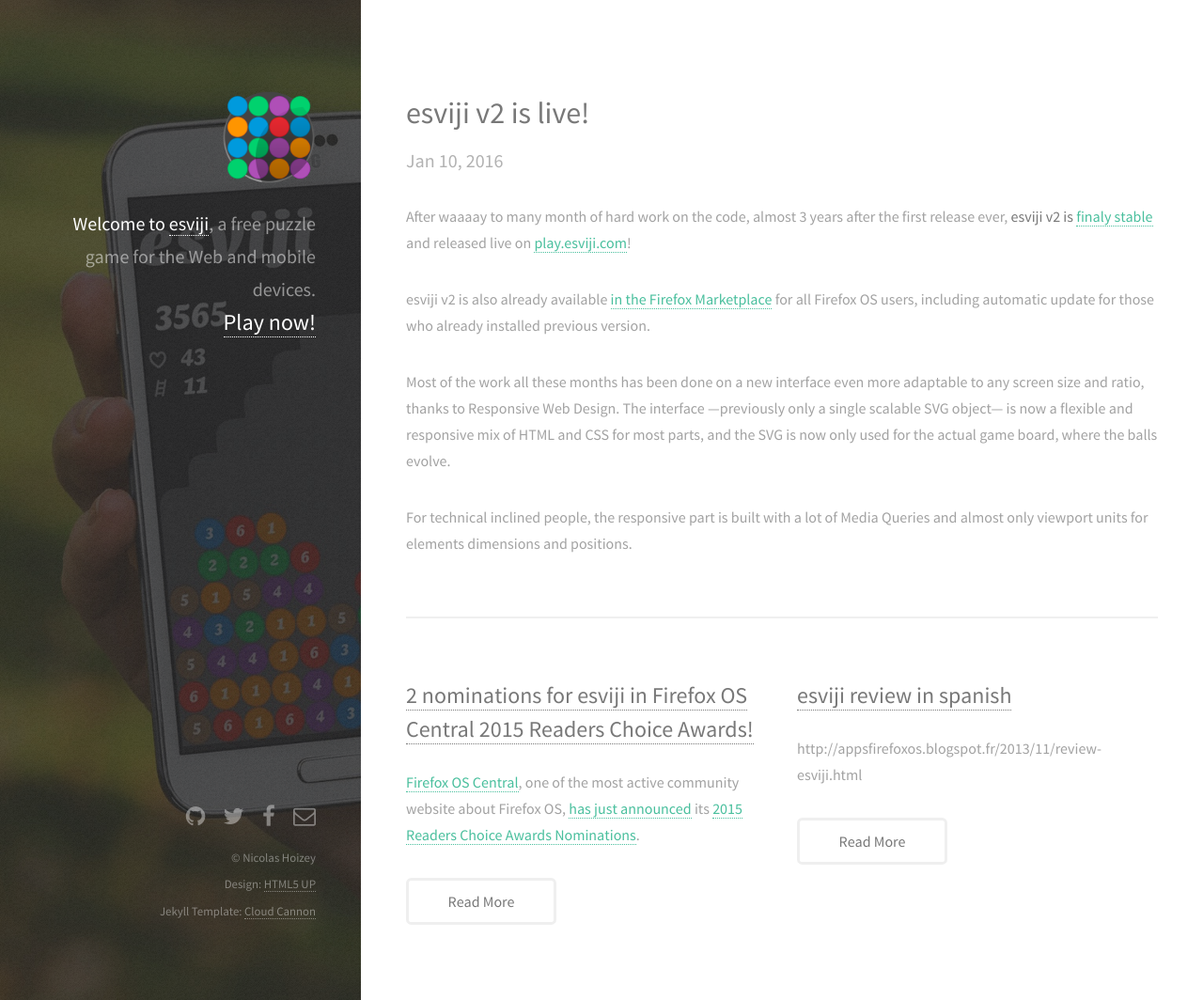
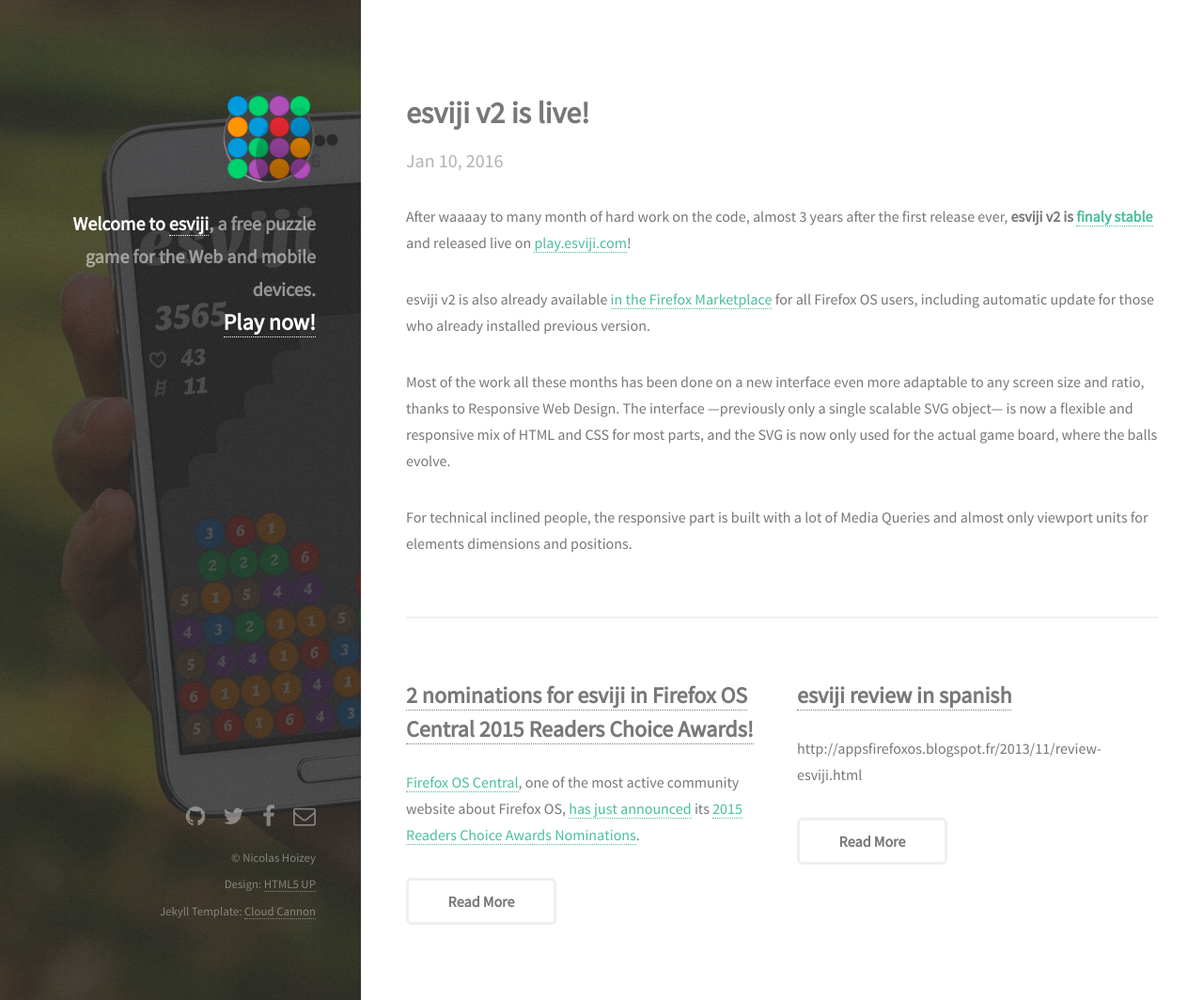
Before and after one commit to esviji/esviji.github.io, a Jekyll site: the page built from index.html, in a window 1280 px wide and 1064 px high. Shown: the whole window at 94% size. Built offline with Jekyll 4.4.1, drawn with Linux system fonts in a browser that asks for light colours.

Commit message:
Bold with the same weight? Really?

```diff
--- a/_sass/_vars.scss
+++ b/_sass/_vars.scss
@@ -10,11 +10,11 @@
 	$font-family:				'Source Sans Pro', Helvetica, sans-serif;
 	$font-family-fixed:			'Courier New', monospace;
 	$font-weight:				400;
-	$font-weight-bold:			400;
+	$font-weight-bold:			600;
 
 // Color.
 	$color-bg:					#fff;
-	$color-fg:					#a2a2a2;
+	$color-fg:					#777;
 	$color-fg-bold:				#787878;
 	$color-fg-light:			#b2b2b2;
 	$color-border:				#efefef;
```
